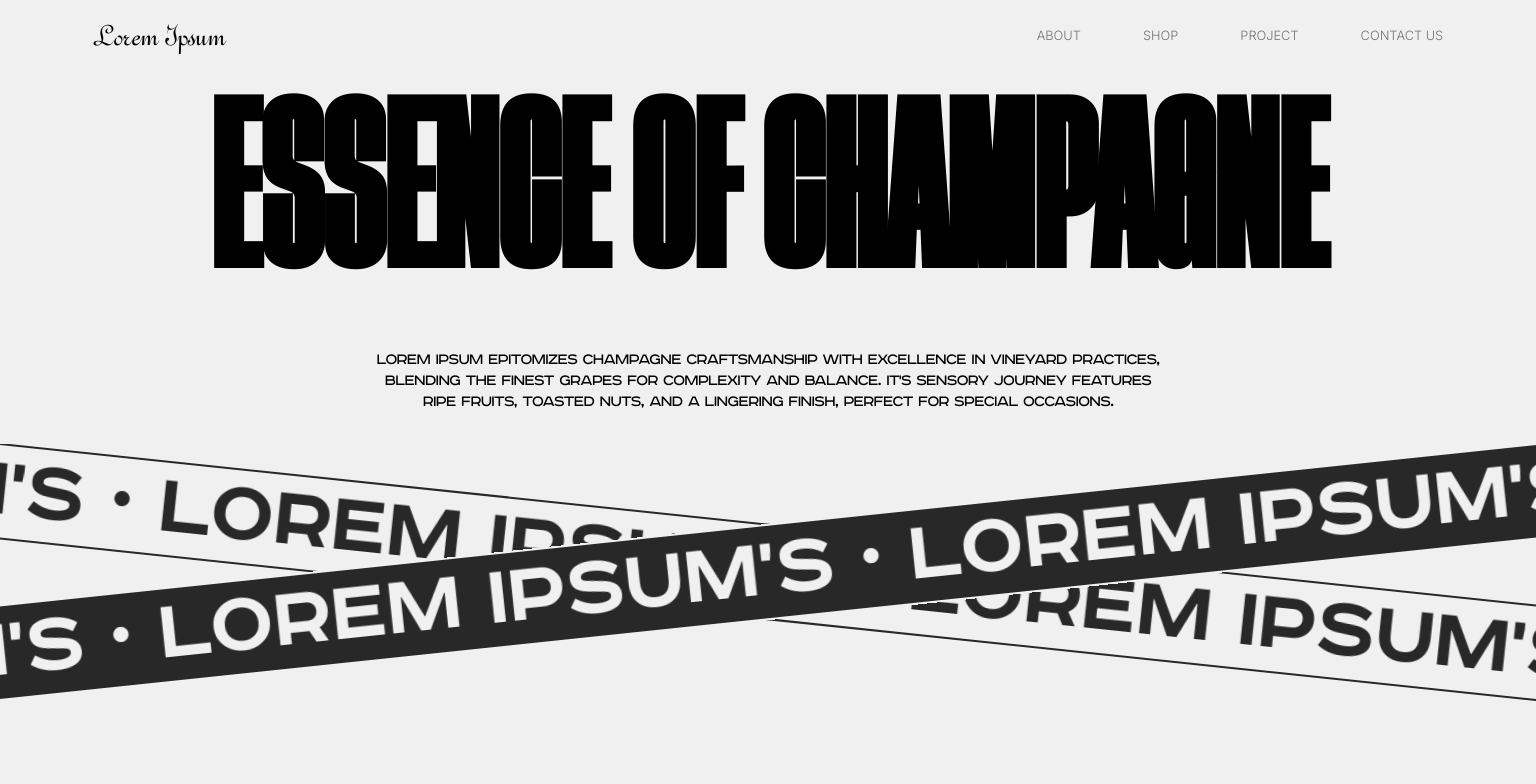
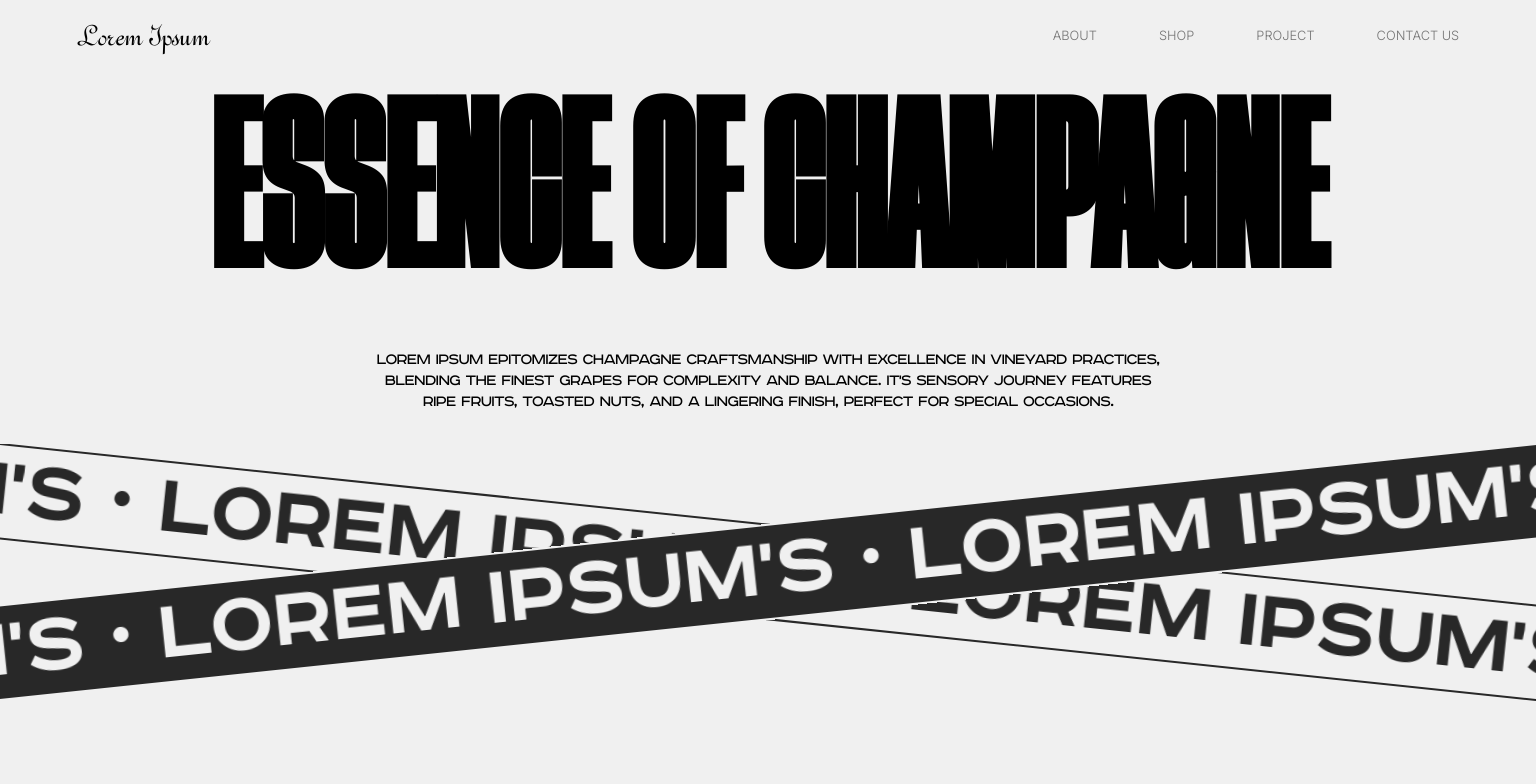
Before and after one commit to ArnoldT01/champagnewebsite, a React (Vite) app: page / in a window 1536 px wide. Shown: the top 784 px of the page. Built offline with nearby package versions, Linux system fonts and the light colour scheme.

Commit message:
fixed margins for navbar

```diff
--- a/src/components/Navbar.css
+++ b/src/components/Navbar.css
@@ -11,7 +11,7 @@
 
 @media screen and (min-width: 1440px) {
     .navbar {
-        margin: 0 5%;
+        padding: 1rem 5%;
     }
 }
 
```
